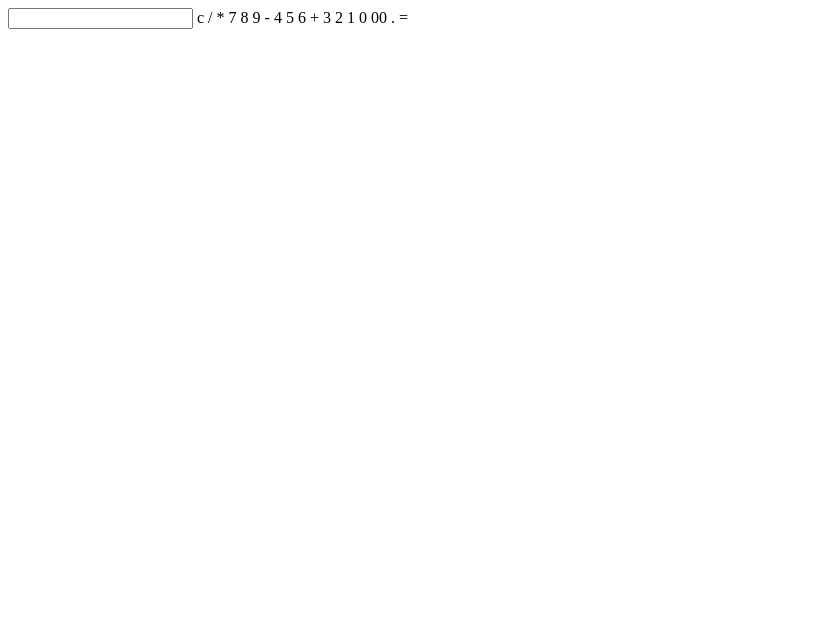
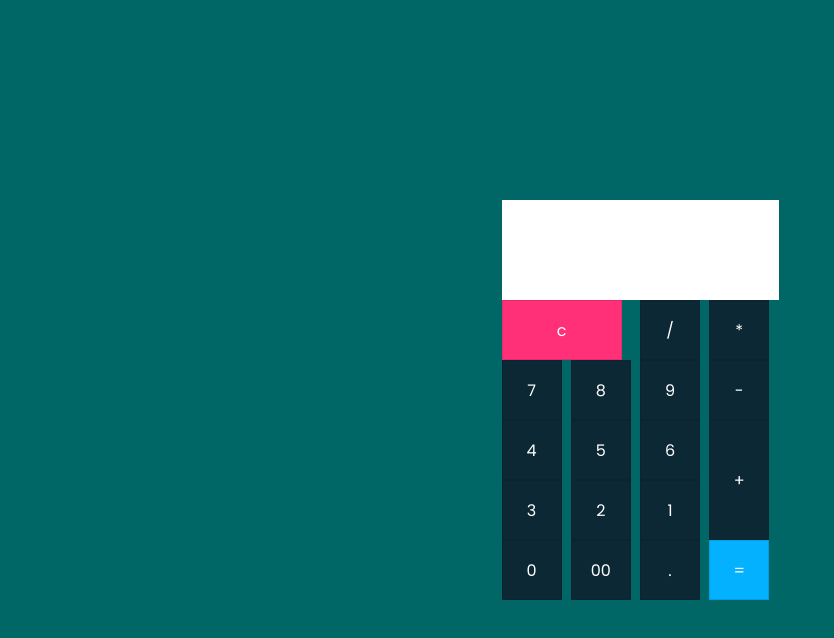
Before and after one commit to anri-1121/Anri-Calculator, a plain HTML site: page index.html in a window 1280 px wide. Shown: the whole page, without its empty margins (0-834 px from the left). Drawn offline with Linux system fonts and the light colour scheme.

Commit message:
My calculator

```diff
--- a/index.html
+++ b/index.html
@@ -5,9 +5,9 @@
 	<link rel="stylesheet" type="text/css" href="style.css">
 </head>
 <body>
-	<form class="calculator" name="calc">
-		<input class="value" type="text" name="txt" readonly="">
-		<span class="num" onclick="document.calc.txt.value +=''">c</span>
+	<form class="calculator" name="calc" >
+		<input class="value" type="text" name="txt" >
+		<span class="num clear" onclick="document.calc.txt.value =''">c</span>
 		<span class="num" onclick="document.calc.txt.value +='/'">/</span>
 		<span class="num" onclick="document.calc.txt.value +='*'">*</span>
 		<span class="num" onclick="document.calc.txt.value +='7'">7</span>
@@ -17,14 +17,14 @@
 		<span class="num" onclick="document.calc.txt.value +='4'">4</span>
 		<span class="num" onclick="document.calc.txt.value +='5'">5</span>
 		<span class="num" onclick="document.calc.txt.value +='6'">6</span>
-		<span class="num" onclick="document.calc.txt.value +='+'">+</span>
+		<span class="num  plus" onclick="document.calc.txt.value +='+'">+</span>
 		<span class="num" onclick="document.calc.txt.value +='3'">3</span>
 		<span class="num" onclick="document.calc.txt.value +='2'">2</span>
 		<span class="num" onclick="document.calc.txt.value +='1'">1</span>
 		<span class="num" onclick="document.calc.txt.value +='0'">0</span>
 		<span class="num" onclick="document.calc.txt.value +='00'">00</span>
 		<span class="num" onclick="document.calc.txt.value +='.'">.</span>
-		<span class="num" onclick="document.calc.txt.value +='='">=</span>
+		<span class="num equal" onclick="document.calc.txt.value = eval(calc.txt.value)">=</span>
 	</form>
 </body>
 </html>
--- a/style.css
+++ b/style.css
@@ -0,0 +1,79 @@
+@import url('https://fonts.googleapis.com/css?family=Poppins:300,400,500,600,700,800,900&display=swap');
+
+*
+{
+	margin: 0;
+	padding: 0;
+	box-sizing: border-box;
+	font-family: 'Poppins', sans-serif;
+}
+
+input {
+	font-size: 30;
+}
+
+body {
+	display: flex;
+	justify-content: center;
+	align-items: center;
+	min-height: 100vh;
+	background: #006666;
+}
+
+.calculator {
+	position: relative;
+	display: grid;
+}
+
+
+.calculator .value {
+	grid-column: span 4;
+	height: 100px;
+	text-align: right;
+	border: none;
+	outline: none;
+	padding: 10px;
+}
+
+
+.calculator span {
+	display: grid;
+	width: 60px;
+	height:  60px;
+	color: #fff;
+	background: #0c2835;
+	place-items: center;
+	border: 1px solid rgba(0,0,0, .1);
+}
+
+.calculator span:active {
+	background: #74ff3b;
+	color: #111;
+}
+
+.calculator span.clear {
+	grid-column: span 2;
+	width: 120px;
+	background: #ff3077;
+
+}
+
+.calculator span.clear:active {
+	background: #ff0066;
+
+}
+
+.calculator span.plus {
+	grid-row: span 2;
+	height: 120px;
+}
+
+.calculator span.equal {
+	background: #03b1ff;
+
+}
+
+.calculator span.equal:active {
+	background: #ff1a75;
+
+}
```
